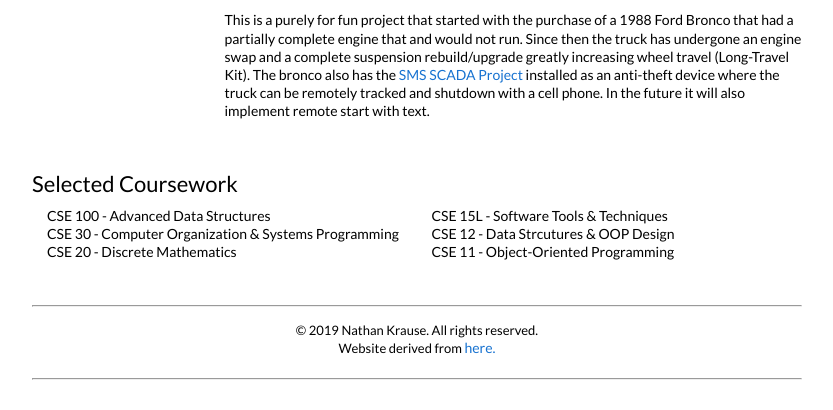
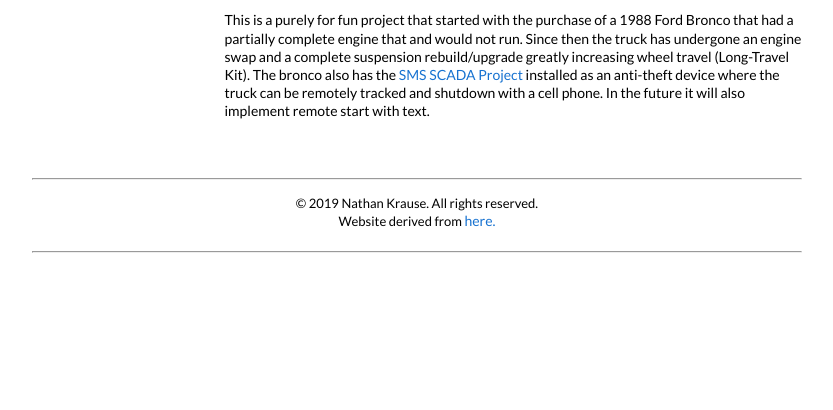
Before and after one commit to N-T-K/portfolio, a plain HTML site: page index.html in a window 1280 px wide. Shown: the part 1511-1921 px from the top of the page, without its empty margins (223-1056 px from the left). After the commit the page ends 1794 px from the top, so only its background shows below. Drawn offline with Linux system fonts and the light colour scheme.

Commit message:
removed selected course work

```diff
--- a/index.html
+++ b/index.html
@@ -288,21 +288,21 @@ input:checked + label:after { content: ""; }
         </p>
     </div>
   </div>
-    -->
+
   <div class="row">
   <heading>Selected Coursework</heading>
 
       <ul>
         <li>CSE 100 - Advanced Data Structures </li>
-        <li>CSE 30 - Computer Organization &amp; Systems Programming</li>
-        <li>CSE 20 - Discrete Mathematics</li>
-	 <li>CSE 15L - Software Tools &amp; Techniques</li>
-        <li>CSE 12 - Data Strcutures &amp; OOP Design</li>
-        <li>CSE 11 - Object-Oriented Programming</li>
+        <li>CSE 140 - Design and Analysis of Algorithms</li>
+        <li>ECE 101 - Linear System Fundamentals </li>
+        <li>ECE 100 - Linear Electronic Systems  </li>
+
 
       </ul>
   </div>
 
+    -->
   <br /><br /><hr />
   <div class="row">
   <p align="right">
```
